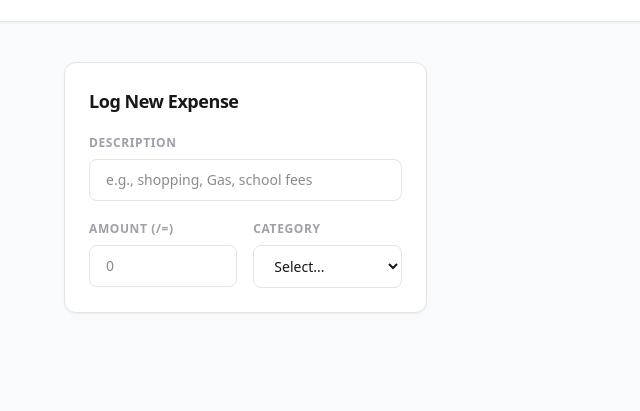
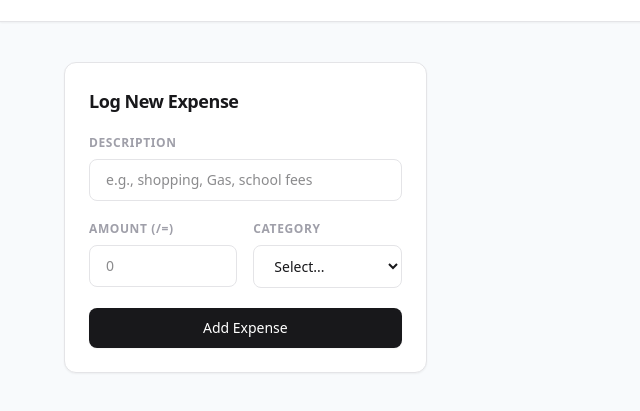
Before and after one commit to Conrad008/ledgerly, a plain HTML site: page index.html in a window 1280 px wide. Shown: the part 103-514 px from the top of the page, without its empty margins (0-640 px from the left). Drawn offline with nearby package versions, Linux system fonts and the light colour scheme.

Commit message:
feat: add submit button

```diff
--- a/index.html
+++ b/index.html
@@ -47,9 +47,15 @@
                     </div>
                 </div>
 
+                <button type="submit"
+                    class="w-full text-sm font-medium py-2.5 px-4 bg-zinc-900 hover:bg-zinc-800 text-white rounded-lg cursor-pointer
+                    text-center transition-all shadow-xs">
+                    Add Expense
+                </button>
+
             </form>
+        </section>
 
-        </section>
 
     </main>
 
```
